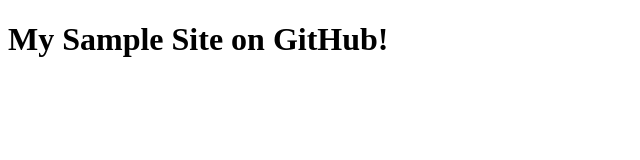
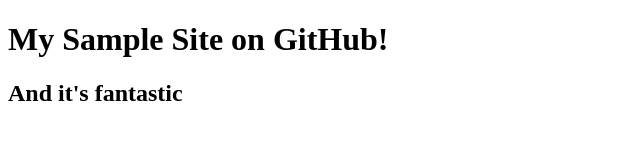
Before and after one commit to SUBEESHBC/subeeshbc.github.io, a plain HTML site: page index.html in a window 1280 px wide. Shown: the whole page, without its empty margins (0-640 px from the left). Drawn offline with Linux system fonts and the light colour scheme.

Commit message:
Commit 2

```diff
--- a/index.html
+++ b/index.html
@@ -1,2 +1,3 @@
 <!DOCTYPE html>
 <h1>My Sample Site on GitHub!</h1>
+<h2>And it's fantastic</h2>
```
